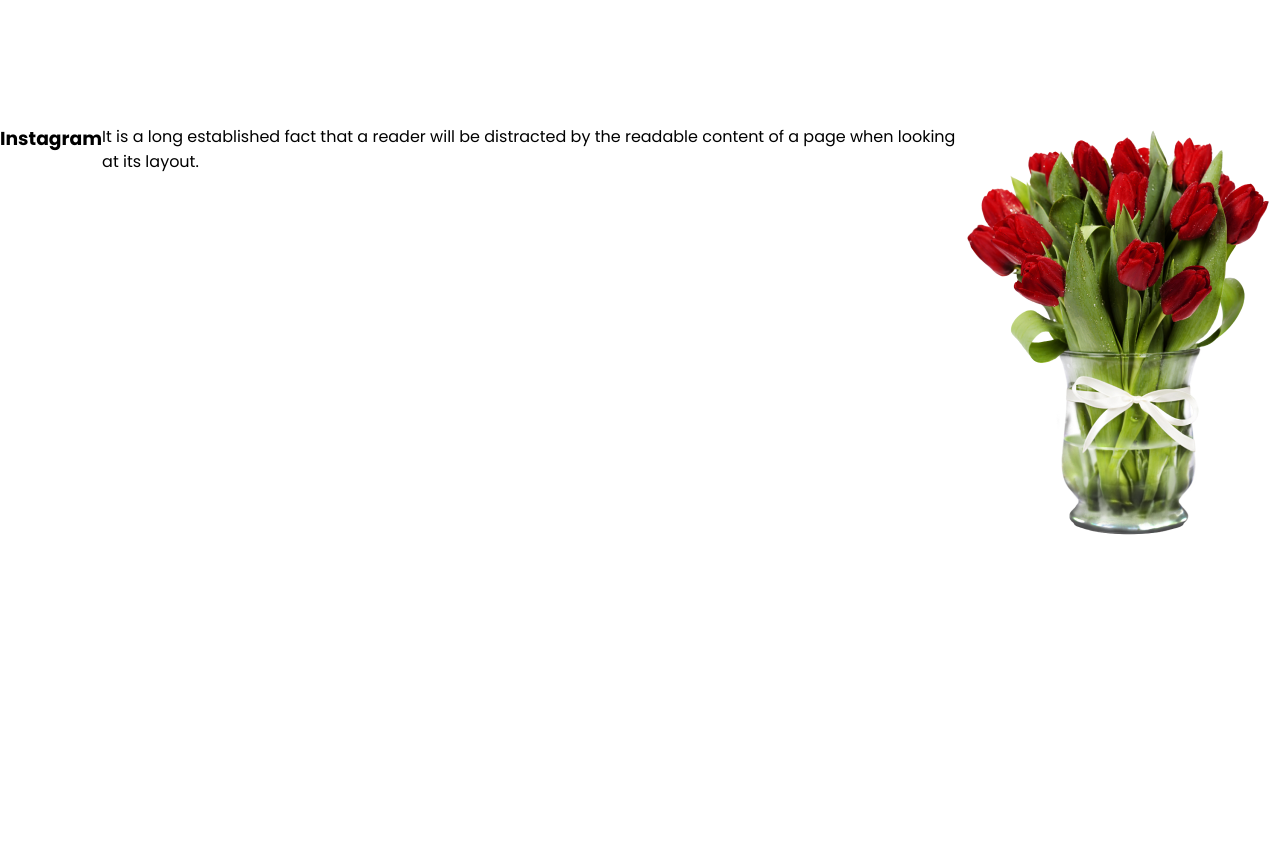
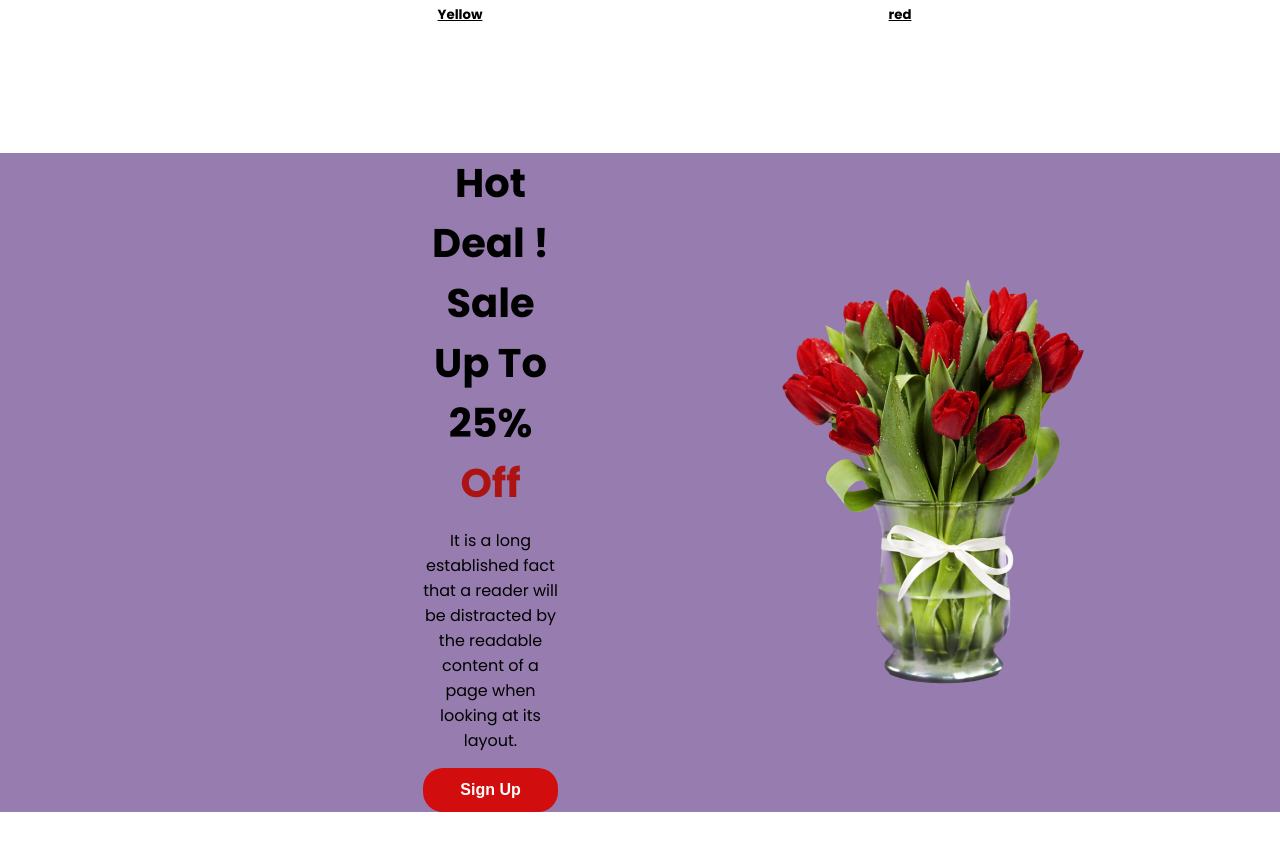
Before and after one commit to shabbir303/1st-Assignment, a plain HTML site: page index.html in a window 1280 px wide. Shown: the part 1948-2800 px from the top of the page. Before the commit the page ends 2499 px from the top, so only its background shows below. Drawn offline with Linux system fonts and the light colour scheme.

Commit message:
I complete hot deal and instagram section

```diff
--- a/index.html
+++ b/index.html
@@ -46,12 +46,26 @@
             </div>
         </section>
         <section class="offer">
+            <div class="offer-description">
+                <h3>Hot Deal ! Sale Up To 25% <span>Off</span></h3>
+                <p>It is a long established fact that a reader will be distracted by the readable<br> content of a page
+                    when
+                    looking at its layout.</p>
+                <button>Sign Up</button>
+            </div>
+            <img class="offer-image" src="pngwing 8.png" alt="">
+
+        </section>
+        <section class="instagram-photos">
             <h3>Instagram</h3>
-            <p>It is a long established fact that a reader will be distracted by the readable content of a page when
+            <p>It is a long established fact that a reader will be distracted by the readable <br>content of a page when
                 looking at its layout.</p>
-                <div class="offer-picture">
-                    <img src="pngwing 8.png" alt="">
-                </div>
+                <figure class="image-collection">
+                    <img src="Rectangle 5.png" alt="">
+                    <img src="Rectangle 6.png" alt="">
+                    <img src="Rectangle 4.png" alt="">
+                    <img src="Flower 01.png" alt="">
+                </figure>
         </section>
     </main>
     <footer>
--- a/style.css
+++ b/style.css
@@ -8,7 +8,7 @@ header{
     display:flex;
     align-items:center;
     justify-content:space-between;
-    background-color: rgb(76, 76, 161);
+    background-color: rgb(96, 96, 160);
     background-size:auto;
 }
 .section1{
@@ -55,46 +55,100 @@ header .section1 button{
     font-size:medium;
     color:rgba(39, 39, 39, 0.60);
 }
-.flowersection .flower-image{
+.flowersection >.flower-image{
     display:flex;
     justify-content:space-around;
     align-items:center;
 }
-/* .flowersection .flower-image figure{
-    height:500px;
+.flowersection .flower-image figure{
+    /* height:500px;
     width:350px;
-    background-size: 538px 464px;
-} */
+    background-size: 538px 464px; */
+    text-decoration: underline;
+}
 .flowersection .flower-image figure h5{
    text-align:center;
 }
 .flowersection .flower-image figure .yellow{
     background-color:aqua;
     border-radius:300px 300px 0px 0px;
-    /* height:500px;
-    width:350px; */
+    height:500px;
+    width:400px;
     background-size:auto;
     padding: 20px 20px 0 20px;
 }
 
 .flowersection .flower-image figure .red{
-    /* height:500px;
-    width:350px;  */
+    height:500px;
+    width:400px;
     background-color:blueviolet;
     border-radius:300px 300px 0px 0px;
     background-size:auto;
-    padding: 20px 20px 65px 20px;
+    padding: 20px 20px 0 20px;
 
 }
 .flowersection .flower-image figure .pink{
-    /* height:500px;
-    width:350px;  */
+    height:500px;
+    width:400px;
     background-color:gold;
     border-radius:300px 300px 0px 0px;
     background-size:auto;
     padding: 20px 20px 0 20px;
 
 }
+
 .offer{
+   display:flex;
+   align-items:center;
+   justify-content:space-between;
+   background-color:rgb(151, 125, 175)
+}
+.offer .offer-description{
+    text-align:center;
+    padding-left:423px;
+}
+.offer .offer-description h3{
+    font-size:40px;
+    padding-bottom:15px;
+}
+.offer .offer-description h3 span{
+    color:#ac1414
+}
+.offer .offer-description p{
+    color:black;
+    padding-bottom:15px;
+}
+.offer .offer-description button{
+    height:44px;
+    width:135px;
+    border:none;
+    border-radius:20px;
+    font-size:medium;
+    font-weight:bold;
+    background-color:rgb(209, 13, 13);
+    color:white;
+}
+.offer .offer-image{
+    /* height: 100px;
+    width:318px; */
+    padding:100px 300px 100px 219px;
+}
+.instagram-photos {
+   text-align:center;
+}
+.instagram-photos h3{
+    padding-top:120px;
+    font-size: 30px;
+}
+.instagram-photos p{
+    padding-top:20px;
+    color:rgba(39, 39, 39, 0.60);
+    font-size:medium;
+}
+.instagram-photos .image-collection{
     display:flex;
+    padding:48px 240px;
+    gap:24px;
+    height:400px;
+    width:200px;
 }
```
